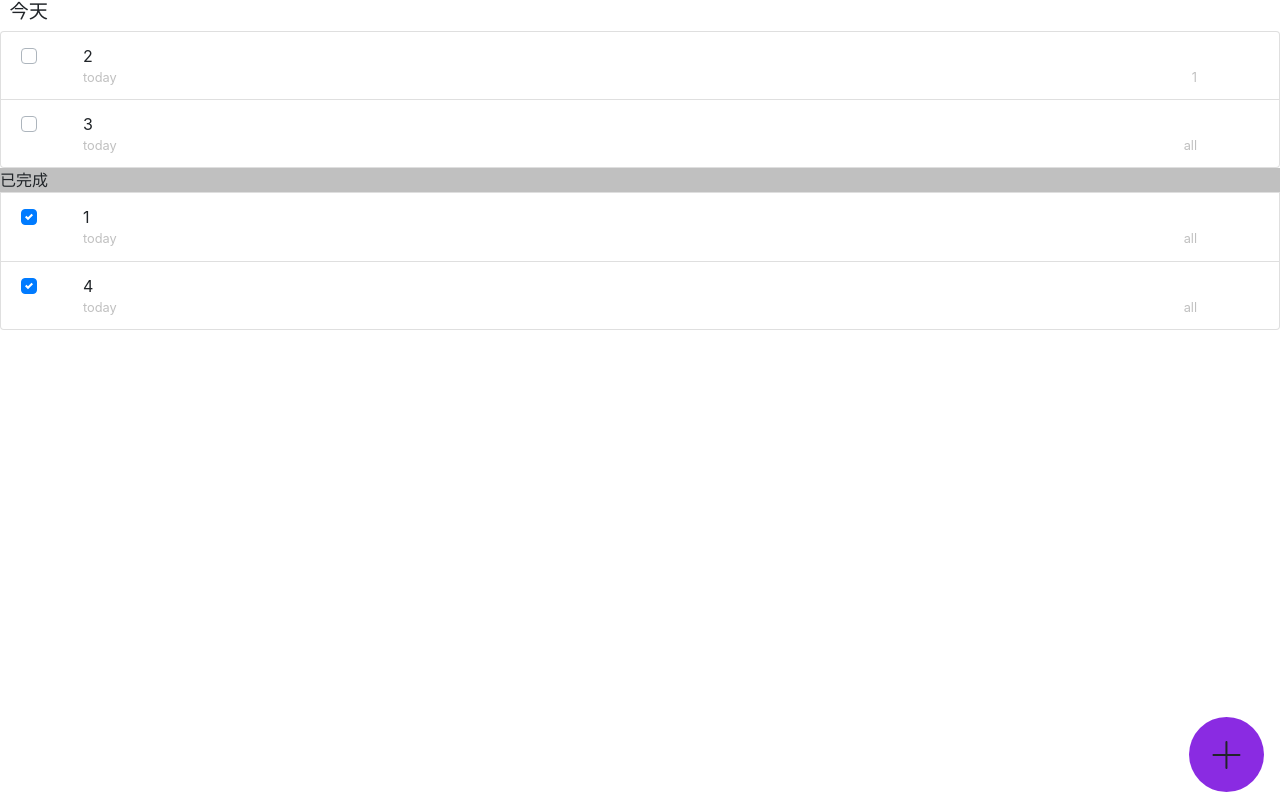
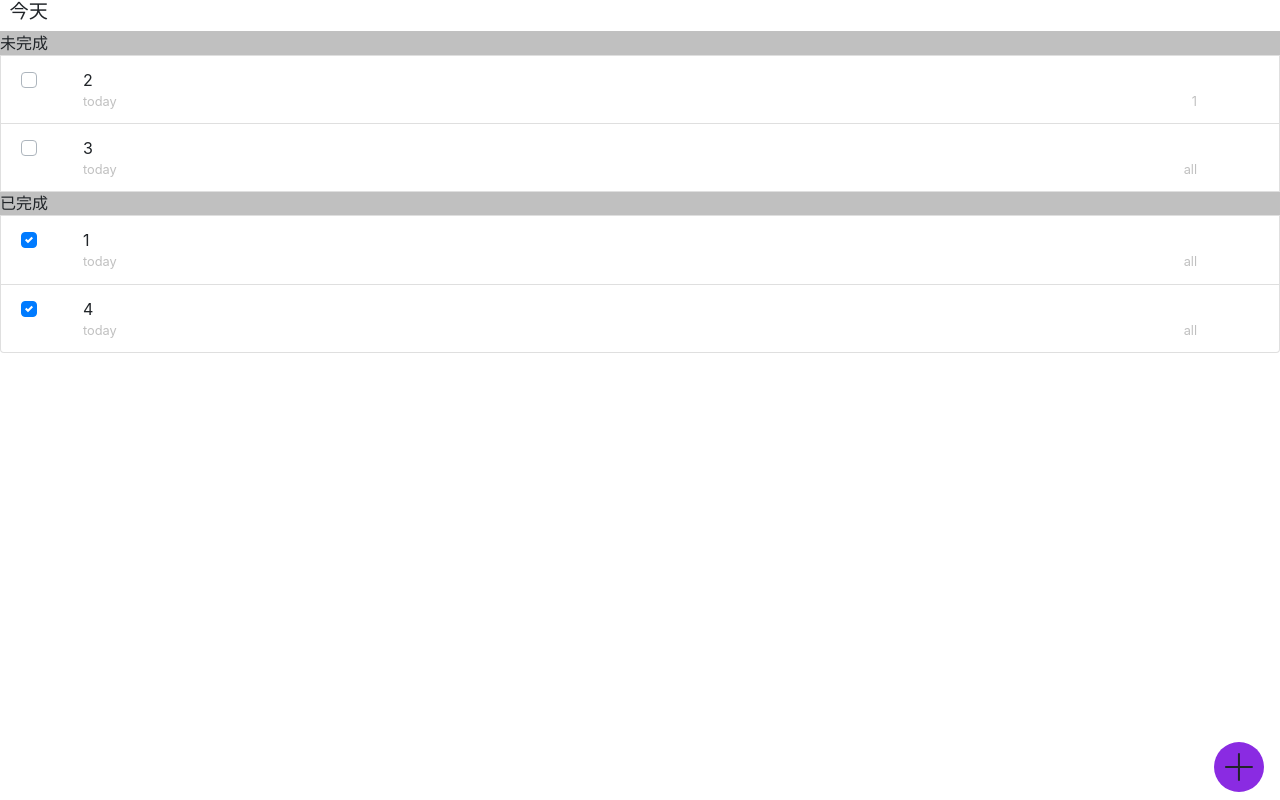
Before and after one commit to ch4zzzzz/efficient-me, a Vue app: page /task-list in a window 1280 px wide. Built offline with nearby package versions, Linux system fonts and the light colour scheme.

Commit message:
TaskList

```diff
--- a/package.json
+++ b/package.json
@@ -12,6 +12,7 @@
     "bootstrap-vue": "^2.0.0-rc.19",
     "core-js": "^2.6.5",
     "fastclick": "^1.0.6",
+    "velocity-animate": "^2.0.5",
     "vue": "^2.6.10",
     "vue-router": "^3.0.3",
     "vuex": "^3.0.1"
--- a/src/views/login/Login.vue
+++ b/src/views/login/Login.vue
@@ -63,6 +63,10 @@ export default {
   width: 80%;
 }
 
+h1 {
+  text-align: center;
+}
+
 .label {
   margin-left: 1.2rem;
   margin-bottom: 0;
@@ -77,7 +81,10 @@ export default {
 
 .button {
   margin-top: 3rem;
+  position: relative;
   width: 90%;
+  left: 50%;
+  transform: translate(-50%, 0);
 }
 
 #other-links {
--- a/src/views/task-list/Task.vue
+++ b/src/views/task-list/Task.vue
@@ -39,6 +39,10 @@ export default {
 
 <style scoped="scoped">
 
+.task {
+  width: 100%;
+}
+
 .task-checkbox {
   display: inline-block;
   float: left;
--- a/src/views/task-list/TaskList.vue
+++ b/src/views/task-list/TaskList.vue
@@ -5,48 +5,42 @@
 
       </template> -->
     </Header>
-    <!-- <hr> -->
 
-<!--     <b-list-group class="task-list" v-if="uncompletedTasks.length">
-      <span class="list-title">未完成</span>
+    <transition-group class="task-list"
+        name="custom-classes-transition" tag="b-list-group"
+        enter-active-class="animated fadeInUp" leave-active-class="animated fadeOutDown leave-active">
+      <li v-if="uncompletedTasks.length" key="uncompletedTasks"
+          class="list-title task-list-item">未完成</li>
       <Task v-for="task in uncompletedTasks"
           :task="task" :key="task.id"
-          />
-    </b-list-group> -->
-    <transition-group v-if="uncompletedTasks.length"
-        name="custom-classes-transition" tag="b-list-group"
-        enter-active-class="animated fadeInUp" leave-active-class="animated fadeOutDown">
-
-      <Task v-for="task in uncompletedTasks"
+          class="task-list-item"/>
+      <li v-if="completedTasks.length" key="completedTasks"
+          class="list-title task-list-item">已完成</li>
+      <Task v-for="task in completedTasks"
           :task="task" :key="task.id"
-          class="custom-classes-transition-item"/>
+          class="task-list-item"/>
     </transition-group>
 
-<!--     <transition name="list-title">
-      <span class="list-title">已完成</span>
-    </transition> -->
-
-    <transition-group v-if="completedTasks.length"
-        name="custom-classes-transition" tag="b-list-group"
-        enter-active-class="animated fadeInDown" leave-active-class="animated fadeOutUp">
-      <li key="title" class="list-title">已完成</li>
-      <Task v-for="task in completedTasks"
-          :task="task" :key="task.id"
-          class="custom-classes-transition-item"/>
-    </transition-group>
-
-<!--     <b-list-group class="task-list" v-if="completedTasks.length">
-
-      <Task v-for="task in completedTasks" :task="task" :key="task.id"/>
-    </b-list-group> -->
-
-    <div id="add-task-button" @click="addTask">
+    <div id="add-task-button" v-show="!newTaskForm" @click="addTask">
       <b-img id="add-task-background" v-bind="imgConfig" rounded="circle" alt="Circle image"></b-img>
       <span id="add-task-icon" class="iconfont icon-icon_add"></span>
     </div>
 
-    <input type="text" v-model="newTask" id="new-task" ref="newTask"
-        v-show="newTaskInput">
+    <b-form id="new-task-form" v-show="newTaskForm">
+      <b-form-input type="text" id="new-task" v-model="newTask.content" ref="newTask"
+          v-focus="newTaskInput"
+          @blur="hideTaskInput"/>
+      <b-form-input type="text" v-model="newTask.folderName"
+          @focus="newTaskFolderNameInputToggle"
+          @blur="newTaskFolderNameInputToggle"/>
+      <b-form-input type="date" v-model="newTask.date"
+          @focus="newTaskDateInputToggle"
+          @blur="newTaskDateInputToggle"/>
+    </b-form>
+
+    <b-modal id="modal-1" title="BootstrapVue">
+      <p class="my-4">Hello from modal!</p>
+    </b-modal>
 
     <Sidebar :user="user"></Sidebar>
   </section>
@@ -105,9 +99,11 @@ export default {
 
       },
       folderName: "",
-      newTask: "",
+      newTask: {},
       newTaskInput: false,
-      imgConfig: { blank: true, blankColor: '#8a2be2', width: 75, height: 75, class: 'm1' },
+      newTaskDate: false,
+      newTaskFolderName: false,
+      imgConfig: { blank: true, blankColor: '#8a2be2', width: 50, height: 50, class: 'm1' },
     }
   },
   methods: {
@@ -120,9 +116,19 @@ export default {
       return tasks.filter(task => task.folderName===folderName);
     },
     addTask(){
-      this.$refs.newTask.focus();
       this.newTaskInput = true;
     },
+    hideTaskInput(){
+      this.newTaskInput = false;
+    },
+    newTaskDateInputToggle(){
+      // console.log(this.newTaskDate);
+      this.newTaskDate = !this.newTaskDate;
+    },
+    newTaskFolderNameInputToggle(){
+      this.newTaskFolderName = !this.newTaskFolderName;
+      console.log(this.newTaskFolderName);
+    }
   },
   computed: {
     tasks: function(){
@@ -133,9 +139,22 @@ export default {
     },
     uncompletedTasks: function(){
       return this.tasks.filter(task => !task.complete);
+    },
+    newTaskForm: function(){
+      return this.newTaskInput || this.newTaskDate
+          || this.newTaskFolderName;
     }
   },
-
+  directives: {
+    focus: {
+      // 指令的定义
+      update: function (el, value) {
+        if(value){
+          el.focus();
+        }
+      }
+    }
+  },
 }
 
 </script>
@@ -147,10 +166,11 @@ export default {
   width: 100%;
   height: 100%;
   position: relative;
+  touch-action: none;
 }
 
 .task-list {
-  display: block;
+  /*display: block;*/
   width: 100%;
 }
 
@@ -160,9 +180,17 @@ export default {
   background-color: #c0c0c0;
 }
 
-.custom-classes-transition-item {
-  transition: all 1s ease-out;
+.custom-classes-transition-move {
+  transition: 0.5s;
+  touch-action: none;
+  display: block;
 }
+
+.leave-active {
+  position: absolute;
+  opacity: 0.5;
+}
+
 #add-task-button {
   position: fixed;
   bottom: 0.5rem;
@@ -177,6 +205,12 @@ export default {
   font-size: 2rem;
 }
 
+#new-task-form {
+  width: 100%;
+  position: fixed;
+  bottom: 0;
+}
+
 #new-task {
   width: 100%;
 }
```
